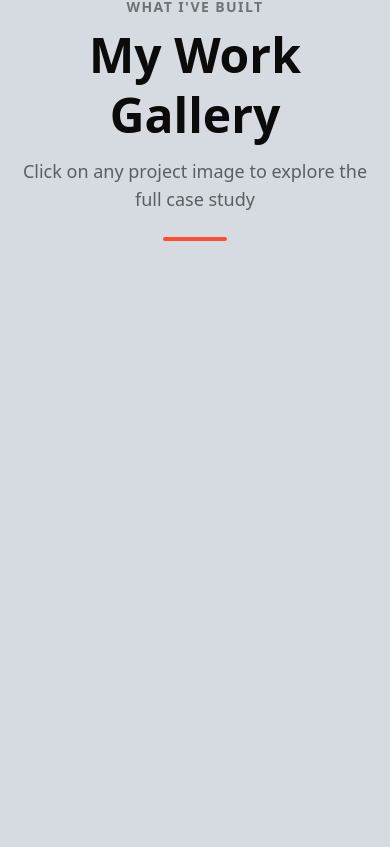
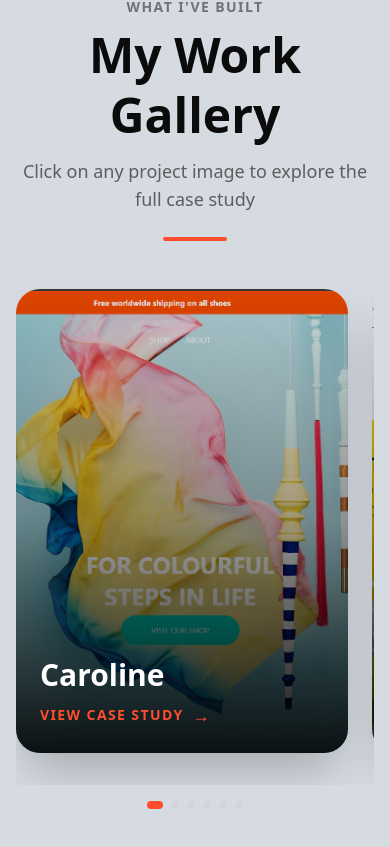
Before and after one commit to Thapelo-git/Portfolio, a React (Vite) app: page / in a window 390 px wide. Shown: the part 927-1774 px from the top of the page. Built offline with nearby package versions, Linux system fonts and the light colour scheme; a web font is replaced by a local one.

Commit message:
blent colors & reponsiveness

```diff
--- a/src/App.jsx
+++ b/src/App.jsx
@@ -41,8 +41,10 @@ function App() {
             <section id="projects">
               <Portfolios />
             </section>
-            <section className="w-5/6 mx-auto">
-              <Contact />
+            <section className="w-full bg-soft">
+              <div className="w-5/6 mx-auto">
+                <Contact />
+              </div>
             </section>
             <Footer />
           </div>
--- a/src/component/RadialScrollGallery.jsx
+++ b/src/component/RadialScrollGallery.jsx
@@ -66,6 +66,7 @@ export const RadialScrollGallery = forwardRef(
     {
       children,
       scrollDuration = 2500,
+      mobileScrollDuration = 1500,
       visiblePercentage = 45,
       baseRadius = 550,
       mobileRadius = 220,
@@ -89,6 +90,7 @@ export const RadialScrollGallery = forwardRef(
     const [isMounted, setIsMounted] = useState(false);
 
     const currentRadius = useResponsiveValue(baseRadius, mobileRadius);
+    const currentScrollDuration = useResponsiveValue(scrollDuration, mobileScrollDuration);
     const circleDiameter = currentRadius * 2;
 
     const { visibleDecimal, hiddenDecimal } = useMemo(() => {
@@ -152,7 +154,9 @@ export const RadialScrollGallery = forwardRef(
               },
             }
           );
+        }
 
+        // Always apply rotation, as the component's core functionality depends on it
         gsap.to(containerRef.current, {
           rotation: 360,
           ease: 'none',
@@ -160,17 +164,16 @@ export const RadialScrollGallery = forwardRef(
             trigger: pinRef.current,
             pin: true,
             start: startTrigger,
-              end: `+=${scrollDuration}`,
+            end: `+=${currentScrollDuration}`,
             scrub: 1,
             invalidateOnRefresh: true,
           },
         });
-        }
       },
       {
         scope: pinRef,
         dependencies: [
-          scrollDuration,
+          currentScrollDuration,
           currentRadius,
           startTrigger,
           childrenCount,
--- a/src/index.css
+++ b/src/index.css
@@ -8,7 +8,7 @@ html,
 body,
 #root,
 .app {
-  height: 100%;
+  min-height: 100vh;
   background-color: lightgray;
   color: white;
 }
--- a/src/screens/Contact.jsx
+++ b/src/screens/Contact.jsx
@@ -31,8 +31,8 @@ const Contact = () => {
                     visible:{opacity:1,x:0}
                 }}>
                     <div>
-                <p className='font-playfair font-semibold text-4xl '>
-                    <span className='text-red'>CONTACT ME</span>
+                <p className='font-playfair font-semibold text-4xl text-dark'>
+                    <span className='text-accent'>CONTACT ME</span>
                 </p>
                 <div className='flex  my-5'>
                 <LineGradient width=' w-2/4'/>
@@ -50,12 +50,12 @@ const Contact = () => {
                     visible:{opacity:1,y:0}
                 }}
                 >
-                    <div className='flex col-span-2 my-4 gap-5'>
+                    <div className='flex col-span-2 my-4 gap-5 text-dark'>
                     <Email/>
                     <p>chabathapelo1@gmail.com</p>
 
                     </div>
-                    <div className='flex col-span-2 my-4 gap-5'>
+                    <div className='flex col-span-2 my-4 gap-5 text-dark'>
                     <Phone/>
                     <p>0766465828</p>
                     </div>
@@ -80,8 +80,8 @@ const Contact = () => {
                     method='POST'
                     >
                         <input
-                        className='w-full bg-grey font-semibold text-deep-blue placeholder-opaque-black
-                        p-3 '
+                        className='w-full bg-white/80 font-semibold text-dark placeholder-gray-500
+                        p-3 rounded-lg border border-transparent focus:border-accent outline-none transition-colors'
                         type='text' placeholder='NAME' {...register("name",{
                             required:true,
                             maxLength:100,
@@ -93,8 +93,8 @@ const Contact = () => {
                             </p>
                         )}
                         <input
-                        className='w-full bg-grey font-semibold text-deep-blue placeholder-opaque-black
-                        p-3 mt-5'
+                        className='w-full bg-white/80 font-semibold text-dark placeholder-gray-500
+                        p-3 mt-5 rounded-lg border border-transparent focus:border-accent outline-none transition-colors'
                         type='email' placeholder='EMAIL' {...register("email",{
                             required:true,
 
@@ -108,8 +108,8 @@ const Contact = () => {
                             </p>
                         )}
                         <textarea
-                       className='w-full bg-grey font-semibold text-deep-blue placeholder-opaque-black
-                       p-3 mt-5'
+                       className='w-full bg-white/80 font-semibold text-dark placeholder-gray-500
+                       p-3 mt-5 rounded-lg border border-transparent focus:border-accent outline-none transition-colors'
                        type='text' placeholder='MESSAGE'
                        rows="4" cols="50"
                        {...register("message",{
@@ -125,8 +125,8 @@ const Contact = () => {
                         )}
                         <button
                         type='submit'
-                        className='p-5 bg-red font-semibold  text-deep-blue
-                        mt-5 hover:bg-gradient-rainbow hover:text-white transition duration-500'
+                        className='p-5 bg-accent rounded-lg font-semibold text-white
+                        mt-5 hover:bg-dark transition duration-500 shadow-md hover:shadow-lg'
                         >
                             SEND ME A MESSAGE
                         </button>
--- a/src/screens/Navbar.jsx
+++ b/src/screens/Navbar.jsx
@@ -52,25 +52,24 @@ const Navbar =({isTopOfPage ,selectedPage,setSelectedPage})=>{
                 )}
                 {
                     !isAboveSmallScreens && isMenuToggled && (
-                        <div className="fixed right-0 bottom-0 h-full bg-red w-[300px]">
-                            <div className="flex justify-end p-12 " >
-                            <button onClick={()=>setIsMenuToggled(!isMenuToggled)} className="bg-red size-16 rounded ring-2 ring-blue-500">
-                            <img alt="menu-icon" src={Close} />
+                        <div className="fixed inset-0 z-50 bg-black/60 backdrop-blur-sm flex justify-end transition-all duration-300">
+                            <div className="h-full bg-white w-[250px] shadow-2xl flex flex-col animate-in slide-in-from-right duration-300">
+                                <div className="flex justify-end p-6" >
+                                    <button onClick={()=>setIsMenuToggled(!isMenuToggled)} className="p-2 rounded-full hover:bg-gray-100 transition-colors">
+                                        <img alt="menu-icon" src={Close} className="w-6 h-6" />
                                     </button>
                                 </div>
-                            <div className="flex flex-col gap-10 ml-[33%] text-2xl text-deep-blue">
+                                <div className="flex flex-col gap-8 mt-10 text-center text-xl text-gray-800 font-semibold">
                                     <Link
                                         page="Home" selectedPage={selectedPage}
                                         setSelectedPage={setSelectedPage}/>
-                        {/* <Link
-                        page="Skills" selectedPage={selectedPage}
-                        setSelectedPage={setSelectedPage}/> */}
                                     <Link
                                         page="Projects" selectedPage={selectedPage}
                                         setSelectedPage={setSelectedPage}/>
                                     <Link
                                         page="Contact" selectedPage={selectedPage}
                                         setSelectedPage={setSelectedPage}/>
+                                </div>
                             </div>
                         </div>
                     )
--- a/src/screens/Portfolios.jsx
+++ b/src/screens/Portfolios.jsx
@@ -1,12 +1,24 @@
 import { useNavigate } from "react-router-dom";
+import { useState, useRef } from "react";
 import { RadialScrollGallery } from "../component/RadialScrollGallery";
 import { projects } from "../data/projects";
 
 const Portfolios = () => {
   const navigate = useNavigate();
+  const [activeSlide, setActiveSlide] = useState(0);
+  const scrollRef = useRef(null);
+
+  const handleScroll = () => {
+    if (scrollRef.current) {
+      const scrollLeft = scrollRef.current.scrollLeft;
+      const width = scrollRef.current.clientWidth;
+      const newActive = Math.round(scrollLeft / width);
+      setActiveSlide(newActive);
+    }
+  };
 
   return (
-    <main className="w-full bg-soft overflow-hidden">
+    <main className="w-full bg-soft">
       {/* Section Header — matches Hero style */}
       <div className="text-center pt-20 pb-4 px-4">
         <p className="text-dark/50 text-sm font-semibold uppercase tracking-widest mb-2">
@@ -22,11 +34,11 @@ const Portfolios = () => {
         <div className="mx-auto mt-6 w-16 h-1 bg-accent rounded-full" />
       </div>
 
-      {/* Radial Scroll Gallery */}
-      <div className="w-full">
+      {/* Desktop/Tablet: Radial Scroll Gallery */}
+      <div className="hidden md:block w-full">
         <RadialScrollGallery
           baseRadius={400}
-          mobileRadius={180}
+          mobileRadius={140}
           visiblePercentage={45}
           scrollDuration={3000}
         >
@@ -34,7 +46,7 @@ const Portfolios = () => {
             projects.map((project, index) => (
               <div
                 key={index}
-                className="relative w-48 h-64 md:w-64 md:h-80 rounded-2xl overflow-hidden cursor-pointer
+                className="relative w-64 h-80 rounded-2xl overflow-hidden cursor-pointer
                            shadow-xl border-2 border-white/60 group transition-transform duration-300 hover:scale-105"
                 onClick={() => navigate(`/project/${index}`)}
               >
@@ -57,6 +69,48 @@ const Portfolios = () => {
           }
         </RadialScrollGallery>
       </div>
+
+      {/* Mobile: Horizontal Snap Scrolling Gallery */}
+      <div className="md:hidden w-full px-4 pb-20 pt-8">
+        <div
+          ref={scrollRef}
+          onScroll={handleScroll}
+          className="flex overflow-x-auto gap-6 snap-x snap-mandatory scrollbar-hide pb-8"
+          style={{ scrollBehavior: 'smooth' }}
+        >
+          {projects.map((project, index) => (
+            <div
+              key={index}
+              onClick={() => navigate(`/project/${index}`)}
+              className="snap-center shrink-0 w-[85vw] h-[55vh] relative rounded-3xl overflow-hidden shadow-2xl cursor-pointer"
+            >
+              <img
+                src={project.mainImage}
+                alt={project.title}
+                className="w-full h-full object-cover brightness-90"
+              />
+              <div className="absolute inset-0 bg-gradient-to-t from-black/90 via-black/30 to-transparent flex flex-col justify-end p-6">
+                <h3 className="text-white font-extrabold text-3xl mb-2">{project.title}</h3>
+                <div className="flex items-center gap-2">
+                  <p className="text-accent text-sm font-bold uppercase tracking-widest">
+                    View Case Study
+                  </p>
+                  <span className="text-accent text-lg">→</span>
+                </div>
+              </div>
+            </div>
+          ))}
+        </div>
+        {/* Swipe Hint / Pagination */}
+        <div className="flex justify-center mt-4 space-x-2">
+          {projects.map((_, idx) => (
+            <div
+              key={idx}
+              className={`w-2 h-2 rounded-full transition-all duration-300 ${idx === activeSlide ? 'bg-accent w-4' : 'bg-gray-300'}`}
+            ></div>
+          ))}
+        </div>
+      </div>
     </main>
   );
 };
```
Lines whose indentation alone changed are shown as unchanged.
